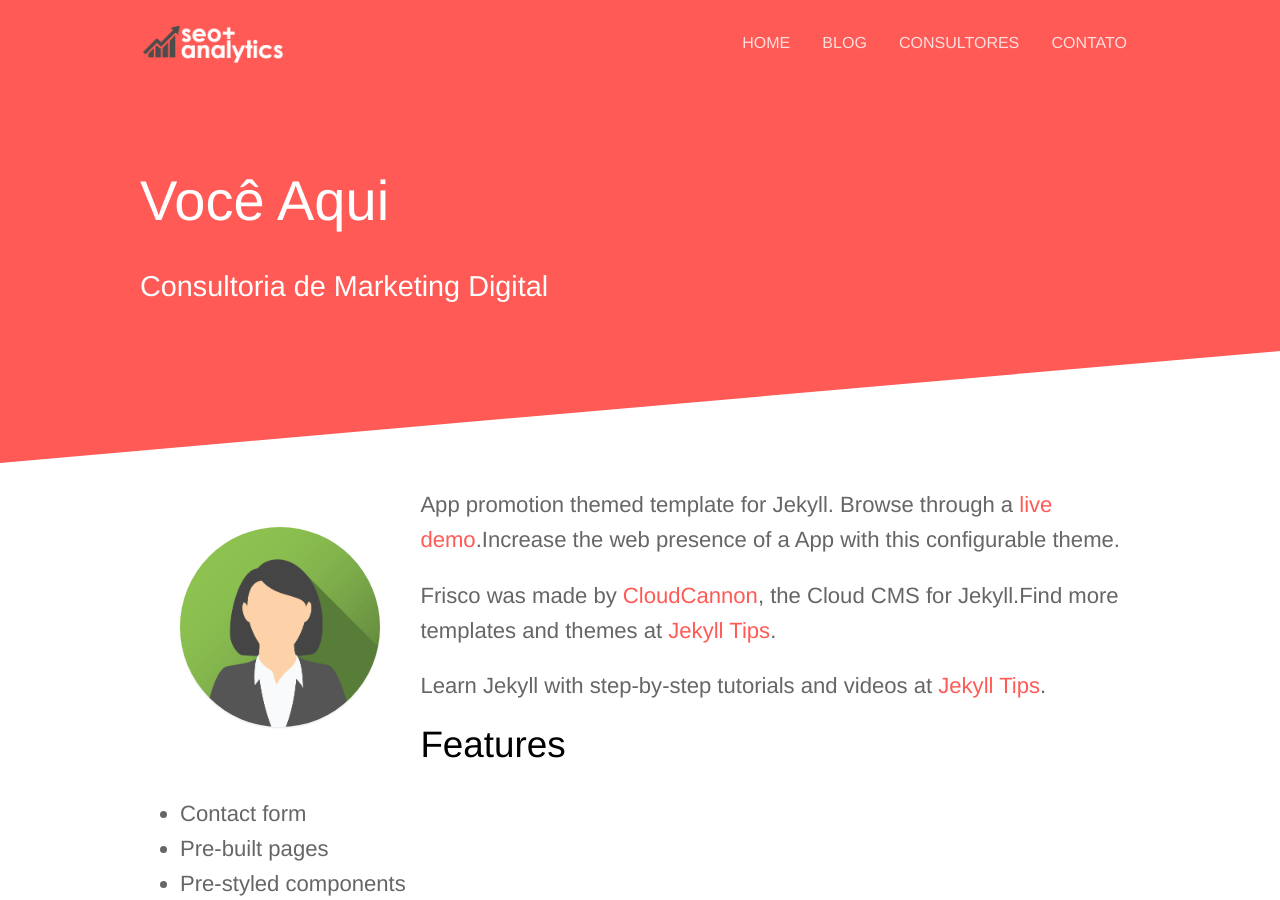
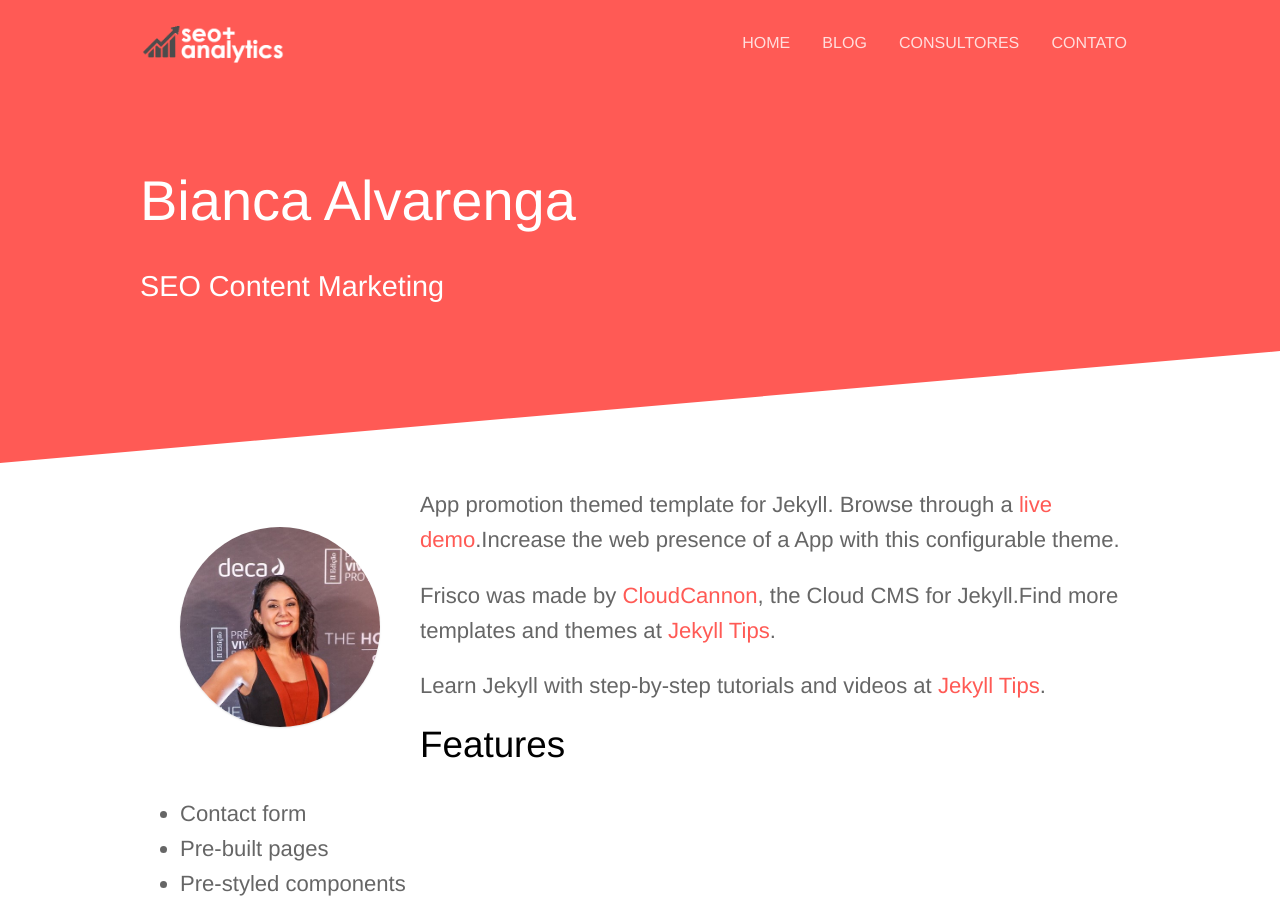
Before and after one commit to seoanalytics/seoanalytics.github.io, a Jekyll site: the page built from _cv/bianca-alvarenga.md, in a window 1280 px wide and 900 px high. Built offline with Jekyll 4.4.1, drawn with Linux system fonts in a browser that asks for light colours.

Commit message:
Updated '_cv/bianca-alvarenga.md' via CloudCannon

```diff
--- a/_cv/bianca-alvarenga.md
+++ b/_cv/bianca-alvarenga.md
@@ -1,8 +1,8 @@
 ---
-name: Você Aqui
-subtitle: Consultoria de Marketing Digital
+name: Bianca Alvarenga
+subtitle: SEO Content Marketing
 external_url: 'https://github.com/CloudCannon/frisco-jekyll-template'
-image_path: /images/avatar2.png
+image_path: /images/bianca-alvarenga.jpeg
 ---
 
 App promotion themed template for Jekyll. Browse through a [live demo](https://brave-submarine.cloudvent.net/).Increase the web presence of a App with this configurable theme.
```
